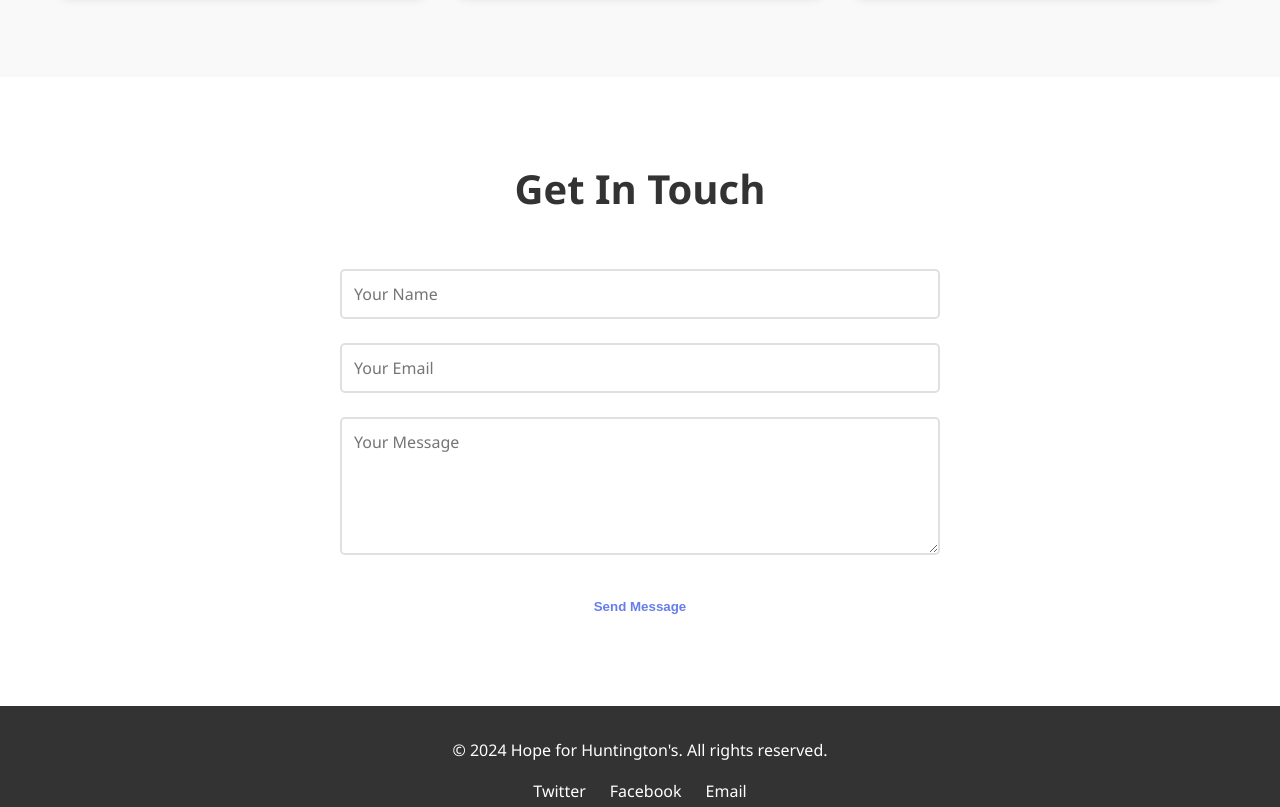
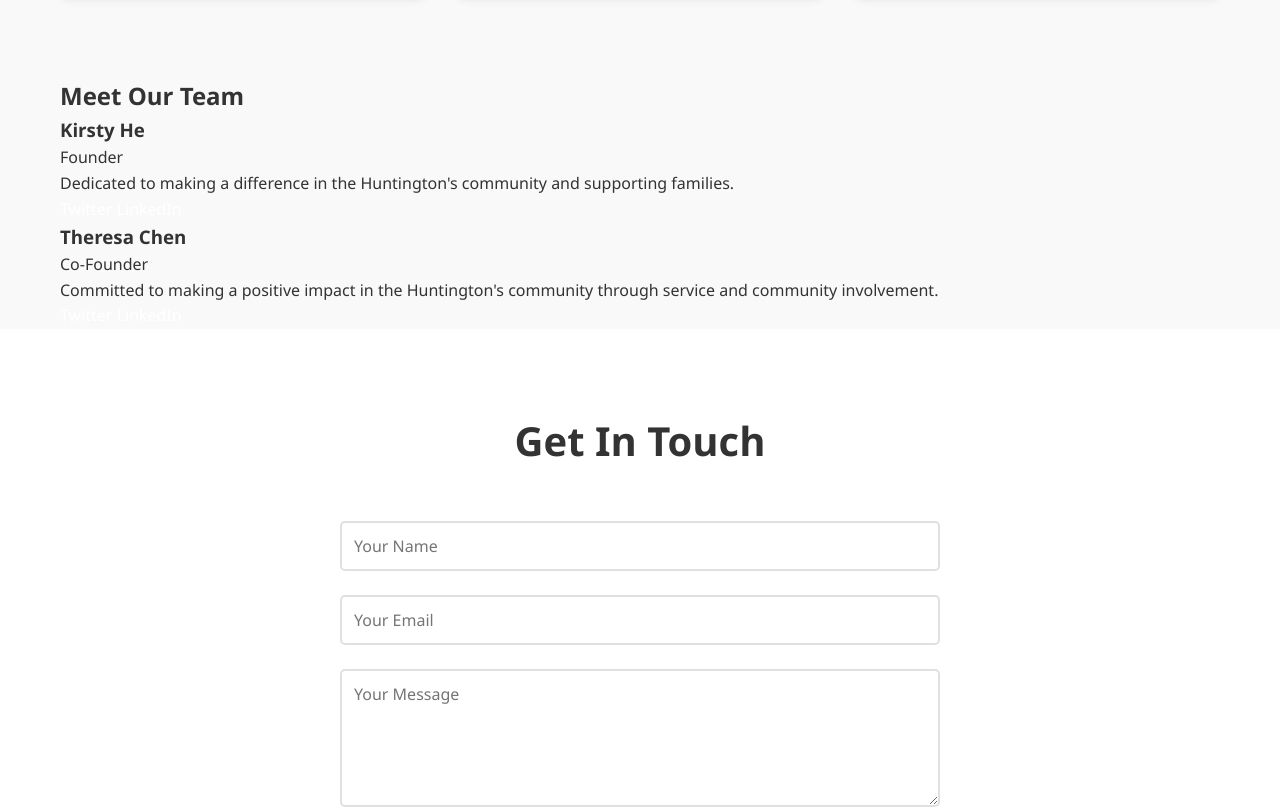
Before and after one commit to bubu090812-creator/Passion-project-website, a plain HTML site: page index.html in a window 1280 px wide. Shown: the part 1797-2604 px from the top of the page. Drawn offline with Linux system fonts and the light colour scheme.

Commit message:
Add Team section with Kirsty He and Theresa Chen

```diff
--- a/index.html
+++ b/index.html
@@ -15,6 +15,7 @@
                 <li><a href="#home">Home</a></li>
                 <li><a href="#about">About</a></li>
                 <li><a href="#projects">Our Work</a></li>
+                <li><a href="#team">Team</a></li>
                 <li><a href="#contact">Contact</a></li>
             </ul>
         </div>
@@ -82,6 +83,35 @@
         </div>
     </section>
 
+    <!-- Team Section -->
+    <section id="team" class="team">
+        <div class="container">
+            <h2>Meet Our Team</h2>
+            <div class="team-grid">
+                <div class="team-card">
+                    <div class="team-avatar" style="background: linear-gradient(135deg, #667eea 0%, #764ba2 100%);"></div>
+                    <h3>Kirsty He</h3>
+                    <p class="role">Founder</p>
+                    <p class="bio">Dedicated to making a difference in the Huntington's community and supporting families.</p>
+                    <div class="team-social">
+                        <a href="#" class="social-link">Twitter</a>
+                        <a href="#" class="social-link">LinkedIn</a>
+                    </div>
+                </div>
+                <div class="team-card">
+                    <div class="team-avatar" style="background: linear-gradient(135deg, #f093fb 0%, #f5576c 100%);"></div>
+                    <h3>Theresa Chen</h3>
+                    <p class="role">Co-Founder</p>
+                    <p class="bio">Committed to making a positive impact in the Huntington's community through service and community involvement.</p>
+                    <div class="team-social">
+                        <a href="#" class="social-link">Twitter</a>
+                        <a href="#" class="social-link">LinkedIn</a>
+                    </div>
+                </div>
+            </div>
+        </div>
+    </section>
+
     <!-- Contact Section -->
     <section id="contact" class="contact">
         <div class="container">
```
